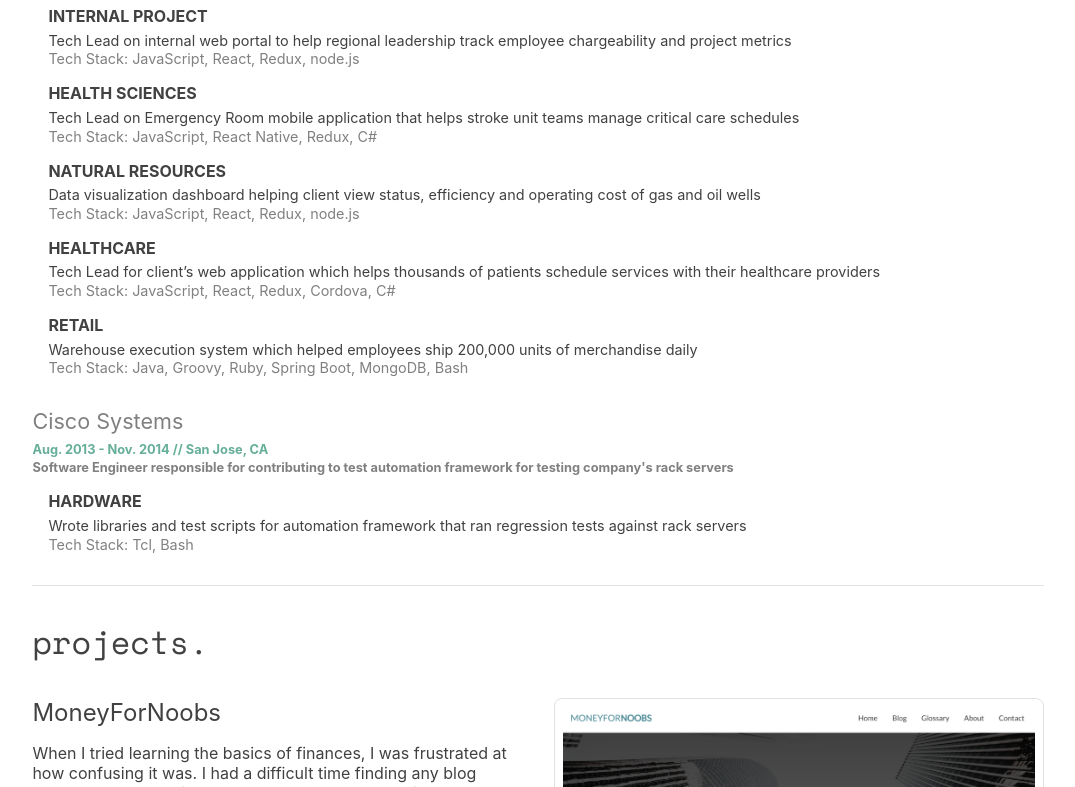
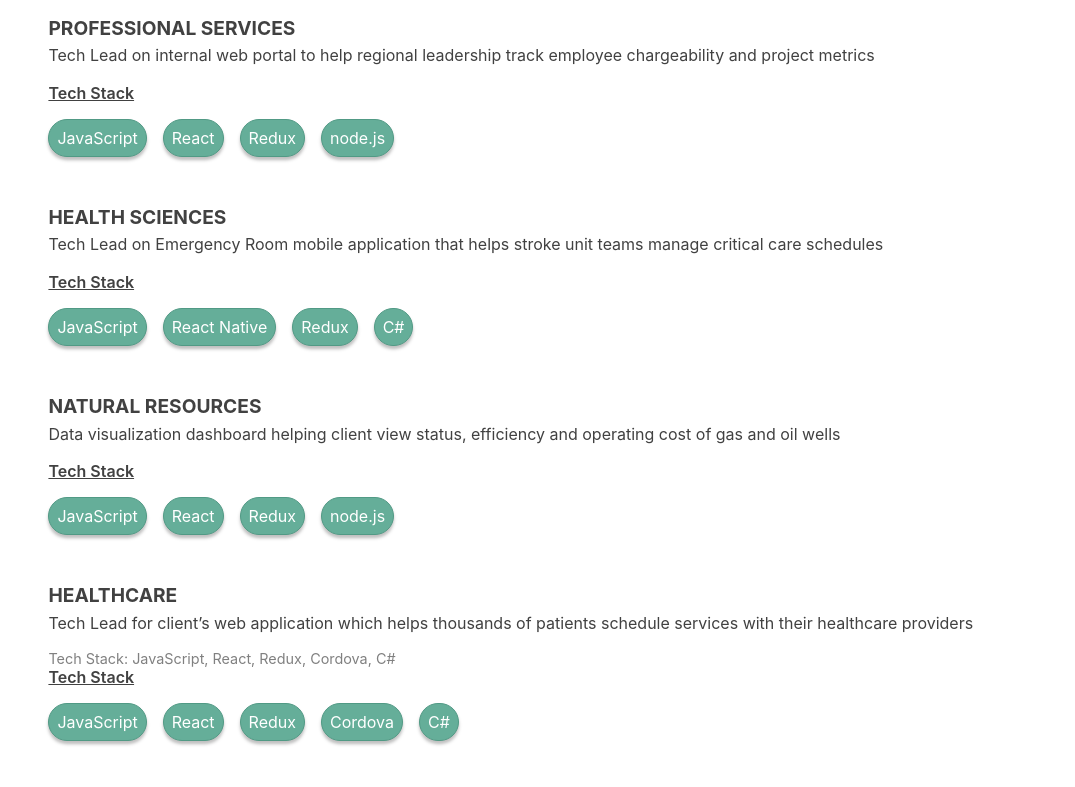
Before and after one commit to mdurban/nextjs-personal-website, a Next.js app: page / in a window 1280 px wide. Shown: the part 893-1680 px from the top of the page, without its empty margins (102-1177 px from the left). Built offline with nearby package versions, Linux system fonts and the light colour scheme.

Commit message:
use tech stack labels for experience section

```diff
--- a/components/experience.module.css
+++ b/components/experience.module.css
@@ -3,11 +3,7 @@
 }
 
 .company {
-    color: #9a9a9a;
-    color: #808080;
-    color: #F9B43C;
-    color: #976C22;
-    color: #808080;
+    color: #333333;
     font-size: 1.35rem;
     margin-bottom: 0.50rem;
 }
@@ -16,23 +12,27 @@
     padding-left: 1rem;
 }
 
+.projectContainer {
+    margin-bottom: 2rem;
+}
+
 .jobDate {
-    color: #F9882A;
     color: #65AE99;
-    font-size: 0.80rem;
+    font-size: 1rem;
     font-weight: bold;
     margin-bottom: 0.20rem;
 }
 
 .jobSummary {
-    color: #808080;
-    font-size: 0.80rem;
+    color: #595959;
+    font-size: 0.90rem;
     font-weight: bold;
     margin-bottom: 0.50rem;
+    line-height: 1.35;
 }
 
 .jobProjectTitle {
-    font-size: 1rem;
+    font-size: 1.2rem;
     font-weight: bold;
     text-transform: uppercase;
     margin-top: 1rem;
@@ -40,8 +40,9 @@
 }
 
 .jobProjectDescription {
-    font-size: 0.9rem;
-    margin-bottom: 0.10rem;
+    font-size: 1rem;
+    margin-bottom: 1rem;
+    line-height: 1.35;
 }
 
 .jobProjectTechnologies {
--- a/components/experienceSection.js
+++ b/components/experienceSection.js
@@ -1,5 +1,6 @@
 import React from 'react'
 import styles from './experience.module.css'
+import TechStackLabels from './techStackLables';
 
 const ExperienceSection = () => (
   <>
@@ -8,21 +9,32 @@
       <div className={styles.jobDate}>Nov. 2014 - Present // Columbus, OH</div>
       <div className={styles.jobSummary}>Software developer focused on web development and designing user-friendly applications while writing clean, maintainable code</div>
       <div className={styles.jobContainer}>
-        <div className={styles.jobProjectTitle}>Internal Project</div>
+        <div className={styles.projectContainer}>
+          <div className={styles.jobProjectTitle}>Professional Services</div>
           <div className={styles.jobProjectDescription}>Tech Lead on internal web portal to help regional leadership track employee chargeability and project metrics</div>
-        <div className={styles.jobProjectTechnologies}>Tech Stack: JavaScript, React, Redux, node.js</div>
+          <TechStackLabels labels={['JavaScript', 'React', 'Redux', 'node.js']} />
+        </div>
+        <div className={styles.projectContainer}>
           <div className={styles.jobProjectTitle}>Health Sciences</div>
           <div className={styles.jobProjectDescription}>Tech Lead on Emergency Room mobile application that helps stroke unit teams manage critical care schedules</div>
-        <div className={styles.jobProjectTechnologies}>Tech Stack: JavaScript, React Native, Redux, C#</div>
+          <TechStackLabels labels={['JavaScript', 'React Native', 'Redux', 'C#']} />
+        </div>
+        <div className={styles.projectContainer}>
           <div className={styles.jobProjectTitle}>Natural Resources</div>
           <div className={styles.jobProjectDescription}>Data visualization dashboard helping client view status, efficiency and operating cost of gas and oil wells</div>
-        <div className={styles.jobProjectTechnologies}>Tech Stack: JavaScript, React, Redux, node.js</div>
+          <TechStackLabels labels={['JavaScript', 'React', 'Redux', 'node.js']} />
+        </div>
+        <div className={styles.projectContainer}>
           <div className={styles.jobProjectTitle}>Healthcare</div>
           <div className={styles.jobProjectDescription}>Tech Lead for client’s web application which helps thousands of patients schedule services with their healthcare providers</div>
           <div className={styles.jobProjectTechnologies}>Tech Stack: JavaScript, React, Redux, Cordova, C#</div>
+          <TechStackLabels labels={['JavaScript', 'React', 'Redux', 'Cordova', 'C#']} />
+        </div>
+        <div className={styles.projectContainer}>
           <div className={styles.jobProjectTitle}>Retail</div>
           <div className={styles.jobProjectDescription}>Warehouse execution system which helped employees ship 200,000 units of merchandise daily</div>
-        <div className={styles.jobProjectTechnologies}>Tech Stack: Java, Groovy, Ruby, Spring Boot, MongoDB, Bash</div>
+          <TechStackLabels labels={['Java', 'Groovy', 'Ruby', 'Spring Boot', 'MongoDB', 'Bash']} />
+        </div>
       </div>
     </div>
     <div className={styles.jobSection}>
@@ -32,7 +44,8 @@
       <div className={styles.jobContainer}>
         <div className={styles.jobProjectTitle}>Hardware</div>
         <div className={styles.jobProjectDescription}>Wrote libraries and test scripts for automation framework that ran regression tests against rack servers</div>
-        <div className={styles.jobProjectTechnologies}>Tech Stack: Tcl, Bash</div>
+        <TechStackLabels labels={['Tcl', 'Bash']} />
+
       </div>
     </div>
   </>
--- a/components/projectsSection.js
+++ b/components/projectsSection.js
@@ -1,6 +1,5 @@
 import React from 'react'
 import styles from './projects.module.css'
-import TechLabel from './techLabel';
 import TechStackLabels from './techStackLables';
 
 const ProjectsSection = () => (
@@ -32,6 +31,8 @@
       <div className={styles.projectDescription}>
         <div className={styles.projectTitle}>rspec-bash (Bash Testing Library)</div>
         <div className={styles.projectSubTitle}>Co-author of rspec-bash, an open-source Ruby gem that provides a framework for unit testing bash code.</div>
+        <div className={styles.projectSubTitle}>This library allows users to mock shell commands, stub functions and control multiple outputs.</div>
+        <div className={styles.projectSubTitle}>It also provides the user with RSpec matchers as well as multiple custom matchers.</div>
         <TechStackLabels labels={['Bash', 'Ruby']} />
       </div>
     </div>
```
Lines whose indentation alone changed are shown as unchanged.
